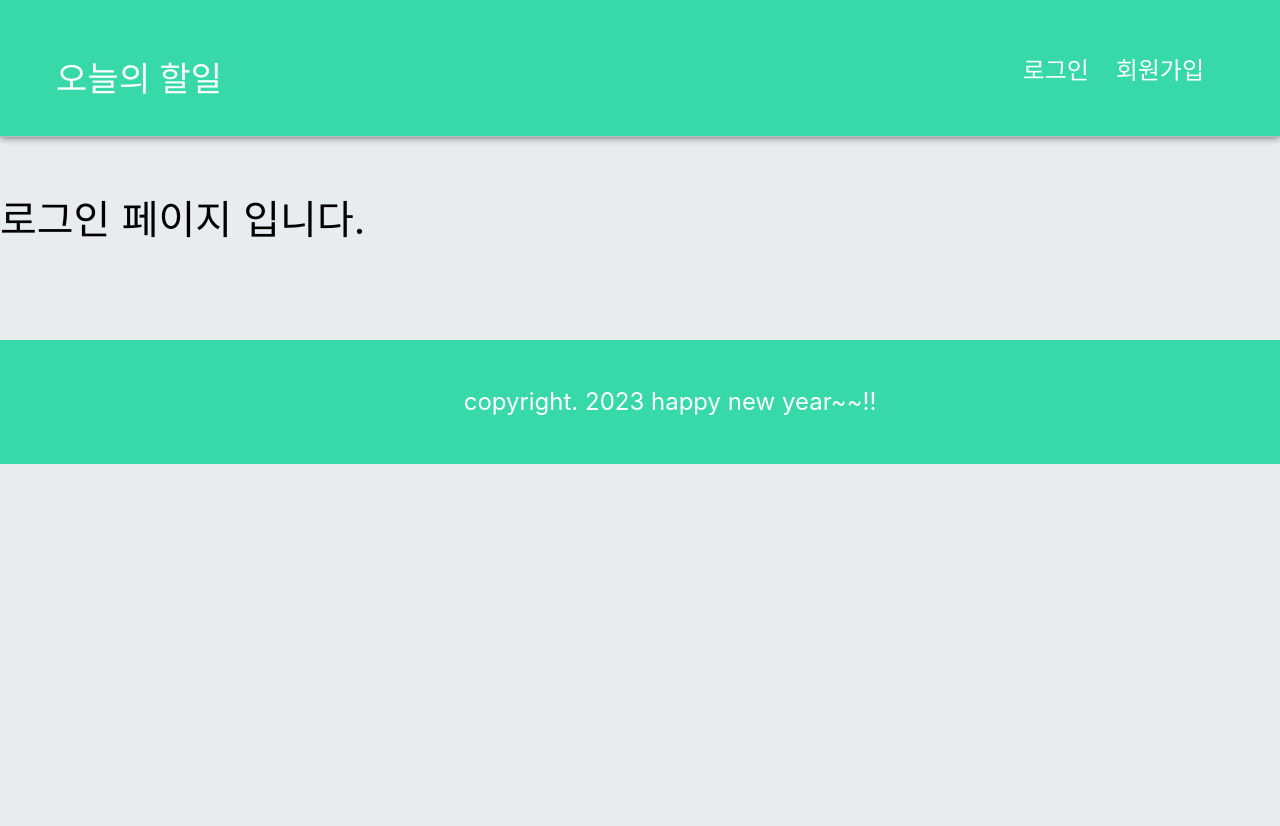
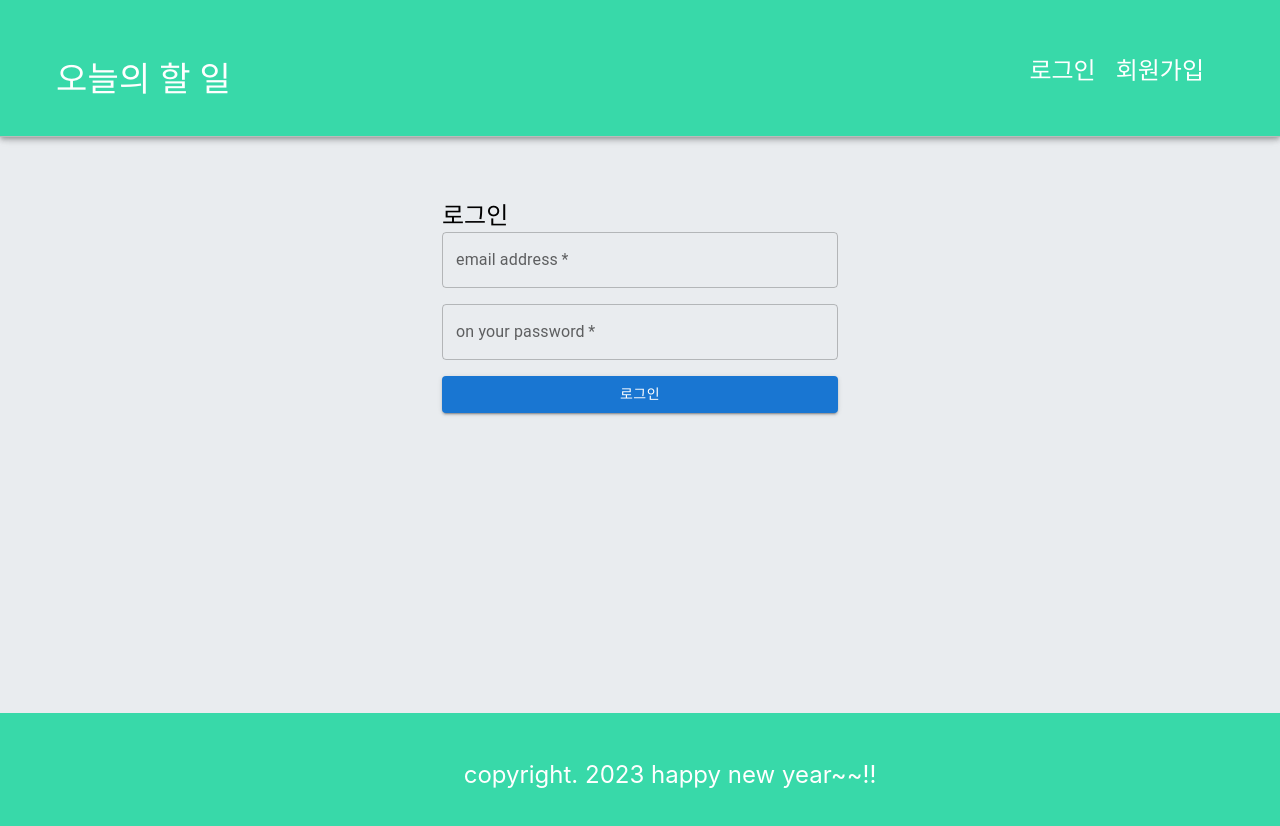
Before and after one commit to hsuncho/react-todo-app, a React (Create React App) app: page /login in a window 1280 px wide. Shown: the top 826 px of the page. Before the commit the page ends 800 px from the top, so only its background shows below. Built offline with nearby package versions, Linux system fonts and the light colour scheme.

Commit message:
# 10. 로그인 기능 구현(Context API 사용)

```diff
--- a/src/App.css
+++ b/src/App.css
@@ -6,3 +6,17 @@
 body {
   background-color: #e9ecef;
 }
+
+.wrapper {
+  display: flex;
+  flex-direction: column;
+  justify-content: space-between;
+  height: 100vh;
+}
+
+.content-wrapper {
+  display: flex;
+  justify-content: center;
+  align-items: center;
+  flex-direction: column;
+}
--- a/src/App.js
+++ b/src/App.js
@@ -6,11 +6,15 @@
 import { Route, Routes } from 'react-router-dom';
 import Join from './components/user/Join';
 import Login from './components/user/Login';
+import { AuthContextProvider } from './utils/AuthContext';
 
 const App = () => {
   return (
-    <>
+    // 데이터를 전달하고자 하는 자식 컴포넌트들을 Provider로 감쌉니다.
+    <AuthContextProvider>
+      <div className='wrapper'>
         <Header />
+        <div className='content-wrapper'>
           <Routes>
             <Route
               path='/'
@@ -25,8 +29,10 @@
               element={<Join />}
             />
           </Routes>
+        </div>
         <Footer />
-    </>
+      </div>
+    </AuthContextProvider>
   );
 };
 
--- a/src/components/layout/Header.js
+++ b/src/components/layout/Header.js
@@ -1,9 +1,22 @@
 import { AppBar, Grid, Toolbar, Typography } from '@mui/material';
-import React from 'react';
-import { Link } from 'react-router-dom';
+import React, { useContext } from 'react';
+import { Link, useNavigate } from 'react-router-dom';
 import './Header.scss';
+import AuthContext from '../../utils/AuthContext';
 
 const Header = () => {
+  const redirection = useNavigate();
+
+  // AuthContext에서 로그인 상태를 가져옵니다.
+  const { isLoggedIn, userName, onLogout } = useContext(AuthContext);
+
+  // 로그아웃 핸들러
+  const logoutHandler = () => {
+    // AuthContext의 onLogout 함수를 호출하여 로그인 상태를 업데이트합니다.
+    onLogout();
+    redirection('/login');
+  };
+
   return (
     <AppBar
       position='fixed'
@@ -27,14 +40,27 @@
                 alignItems: 'center',
               }}
             >
-              <Typography variant='h4'>오늘의 할일</Typography>
+              <Typography variant='h4'>
+                {isLoggedIn ? userName + '님' : '오늘'}의 할 일
+              </Typography>
             </div>
           </Grid>
 
           <Grid item>
             <div className='btn-group'>
-              <Link to='/login'>로그인</Link> {/*라우터 반응*/}
-              <Link to='/join'>회원가입</Link>
+              {isLoggedIn ? (
+                <button
+                  className='logout-btn'
+                  onClick={logoutHandler}
+                >
+                  로그아웃
+                </button>
+              ) : (
+                <>
+                  <Link to='/login'>로그인</Link>
+                  <Link to='/join'>회원가입</Link>
+                </>
+              )}
             </div>
           </Grid>
         </Grid>
--- a/src/components/layout/Header.scss
+++ b/src/components/layout/Header.scss
@@ -1,4 +1,4 @@
-.btn-group {
+.btn-group * {
   font-size: 24px;
 }
 .btn-group a,
--- a/src/components/todo/TodoTemplate.js
+++ b/src/components/todo/TodoTemplate.js
@@ -28,7 +28,7 @@
     자식 컴포넌트에서 전달받은 함수를 호출하면서 매개값으로 데이터를 전달
   */
 
-  const addTodo = (todoText) => {
+  const addTodo = async (todoText) => {
     const newTodo = {
       title: todoText,
     };
@@ -44,16 +44,26 @@
     //   return [...oldTodos, newTodo];
     // });
 
-    fetch(API_BASE_URL, {
+    const res = await fetch(API_BASE_URL, {
       // 요청 정보를 객체로 표현
       method: 'POST',
       headers: { 'content-type': 'application/json' },
       body: JSON.stringify(newTodo), // JSON 형태로 바꾸어서 보내야 해
-    })
-      .then((res) => res.json())
-      .then((json) => {
-        setTodos(json.todos);
-      });
+    });
+
+    const json = await res.json();
+    setTodos(json.todos);
+
+    // fetch(API_BASE_URL, {
+    //   // 요청 정보를 객체로 표현
+    //   method: 'POST',
+    //   headers: { 'content-type': 'application/json' },
+    //   body: JSON.stringify(newTodo), // JSON 형태로 바꾸어서 보내야 해
+    // })
+    //   .then((res) => res.json())
+    //   .then((json) => {
+    //     setTodos(json.todos);
+    //   });
   };
 
   // 할 일 삭제 처리 함수
--- a/src/components/user/Login.js
+++ b/src/components/user/Login.js
@@ -1,10 +1,166 @@
-import React from 'react';
+import { Button, Container, Grid, TextField, Typography } from '@mui/material';
+import React, { useContext } from 'react';
+import { API_BASE_URL as BASE, USER } from '../../config/host-config';
+import { useNavigate } from 'react-router-dom';
+import AuthContext from '../../utils/AuthContext';
 
 const Join = () => {
+  const REQUEST_URL = BASE + USER + '/signin';
+  const redirection = useNavigate();
+  const { onLogin } = useContext(AuthContext);
+
+  // 서버에 비동기 방식으로 로그인 요청(AJAX 요청)
+  // 함수 앞에 async를 붙이면 해당 함수는 프로미스 객체를 바로 리턴합니다.
+  const fetchLogin = async () => {
+    // 이메일, 비밀번호 입력 태그 얻어오기
+    // 화면이 렌더링된 다음에 함수가 호출될 것이 보장됨
+    const $email = document.getElementById('email');
+    const $password = document.getElementById('password');
+
+    // await는 asynch로 선언된 함수에서만 사용이 가능합니다.
+    // await는 프로미스 객체가 처리될 때까지 기다립니다.
+    // 프로미스 객체의 반환값을 바로 활용할 수 있도록 도와줍니다.
+    // then()을 활용하는 것보다 가독성이 좋고, 쓰기도 쉽습니다.
+    const res = await fetch(REQUEST_URL, {
+      method: 'post',
+      headers: { 'content-type': 'application/json' },
+      body: JSON.stringify({
+        email: $email.value,
+        password: $password.value,
+      }),
+    });
+
+    if (res.status === 400) {
+      const text = await res.text();
+      alert(text);
+      return;
+    }
+
+    const { token, userName, email, role } = await res.json(); // 서버에서 온 json 읽기
+
+    // // json에 담긴 인증정보를 클라이언트에 보관
+    // // 1. 로컬 스토리지 - 브라우저가 종료되어도 보관됨
+    // // 2. 세션 스토리지 - 브라우저가 종료되면 사라짐
+    // localStorage.setItem('ACCESS_TOKEN', token);
+    // localStorage.setItem('LOGIN_USERNAME', userName);
+    // localStorage.setItem('USER_ROLE', role);
+
+    // Context API를 사용하여 로그인 상태를 업데이트 합니다.
+    onLogin(token, userName, role);
+
+    // 홈으로 리다이렉트
+    redirection('/');
+
+    // 백엔드에 dto의 변수명과 프로퍼티 명이 동일해야 함
+    // fetch(REQUEST_URL, {
+    //   method: 'post',
+    //   headers: { 'content-type': 'application/json' },
+    //   body: JSON.stringify({
+    //     // 자바스크립트 객체를 제이슨 문자열화 해서 보내줄게
+    //     email: $email.value,
+    //     password: $password.value,
+    //   }),
+    // })
+    //   .then((res) => {
+    //     if (res.status === 400) {
+    //       // 가입이 안되어 있거나, 비밀번호가 틀린 경우
+    //       return res.text(); // 에러메세지는 text이기 때문에 text()를 리턴
+    //     }
+    //     return res.json(); // 400 에러가 아니라면 로그인 성공이기 때문에 json()을 리턴.
+    //   })
+    //   .then((result) => {
+    //     if (typeof result === 'string') {
+    //       alert(result);
+    //       return; // 메서드 종료
+    //     }
+    //     console.log(result);
+    //   });
+  };
+
+  // 로그인 요청 핸들러
+  const loginHandler = (e) => {
+    e.preventDefault(); // submit을 막아야 해
+
+    // 서버에 로그인 요청 전송
+    fetchLogin();
+  };
+
   return (
-    <div style={{ marginTop: '200px', fontSize: '40px' }}>
-      로그인 페이지 입니다.
-    </div>
+    <Container
+      component='main'
+      maxWidth='xs'
+      style={{ margin: '200px auto' }}
+    >
+      <Grid
+        container
+        spacing={2}
+      >
+        <Grid
+          item
+          xs={12}
+        >
+          <Typography
+            component='h1'
+            variant='h5'
+          >
+            로그인
+          </Typography>
+        </Grid>
+      </Grid>
+
+      <form
+        noValidate
+        onSubmit={loginHandler}
+      >
+        <Grid
+          container
+          spacing={2}
+        >
+          <Grid
+            item
+            xs={12}
+          >
+            <TextField
+              variant='outlined'
+              required
+              fullWidth
+              id='email'
+              label='email address'
+              name='email'
+              autoComplete='email'
+            />
+          </Grid>
+          <Grid
+            item
+            xs={12}
+          >
+            <TextField
+              variant='outlined'
+              required
+              fullWidth
+              name='password'
+              label='on your password'
+              type='password'
+              id='password'
+              autoComplete='current-password'
+            />
+          </Grid>
+          <Grid
+            item
+            xs={12}
+          >
+            <Button
+              type='submit'
+              fullWidth
+              variant='contained'
+              color='primary'
+            >
+              로그인
+            </Button>
+          </Grid>
+        </Grid>
+      </form>
+    </Container>
   );
 };
 
--- /dev/null
+++ b/src/utils/AuthContext.js
@@ -0,0 +1,51 @@
+import React, { useState } from 'react';
+
+// 새로운 전역 컨텍스트 생성
+const AuthContext = React.createContext({
+  isLoggedIn: false, //로그인 했는지의 여부 추적
+  userName: '',
+  onLogout: () => {},
+  onLogin: (email, password) => {},
+});
+
+// 위에서 생성한 Context를 제공할 수 있는 provider
+// 이 컴포넌트를 통해 자식 컴포넌트에게 인증 상태와 관련된 함수들을 전달할 수 있음
+export const AuthContextProvider = (props) => {
+  const [isLoggedIn, setIsLoggedIn] = useState(false);
+  const [userName, setUserName] = useState('');
+
+  // 로그아웃 핸들러
+  const logoutHandler = () => {
+    localStorage.clear(); // 로컬 스토리지 내용 전체 삭제
+    setIsLoggedIn(false);
+    setUserName('');
+  };
+
+  // 로그인 핸들러
+  const loginHandler = (token, userName, role) => {
+    localStorage.setItem('isLoggedIn', '1');
+    //json에 담긴 인증정보를 클라이언트에 보관
+    // 1. 로컬 스토리지 - 브라우저가 종료되어도 보관됨.
+    // 2. 세션 스토리지 - 브라우저가 종료되면 사라짐.
+    localStorage.setItem('ACCESS_TOKEN', token);
+    localStorage.setItem('LOGIN_USERNAME', userName);
+    localStorage.setItem('USER_ROLE', role);
+    setIsLoggedIn(true);
+    setUserName(userName);
+  };
+
+  return (
+    <AuthContext.Provider
+      value={{
+        isLoggedIn,
+        userName,
+        onLogin: loginHandler,
+        onLogout: logoutHandler,
+      }}
+    >
+      {props.children}
+    </AuthContext.Provider>
+  );
+};
+
+export default AuthContext;
```
Also changed, not shown: src/utils/login-util.js (added, +22 -0 lines). Lines whose indentation alone changed are shown as unchanged.
